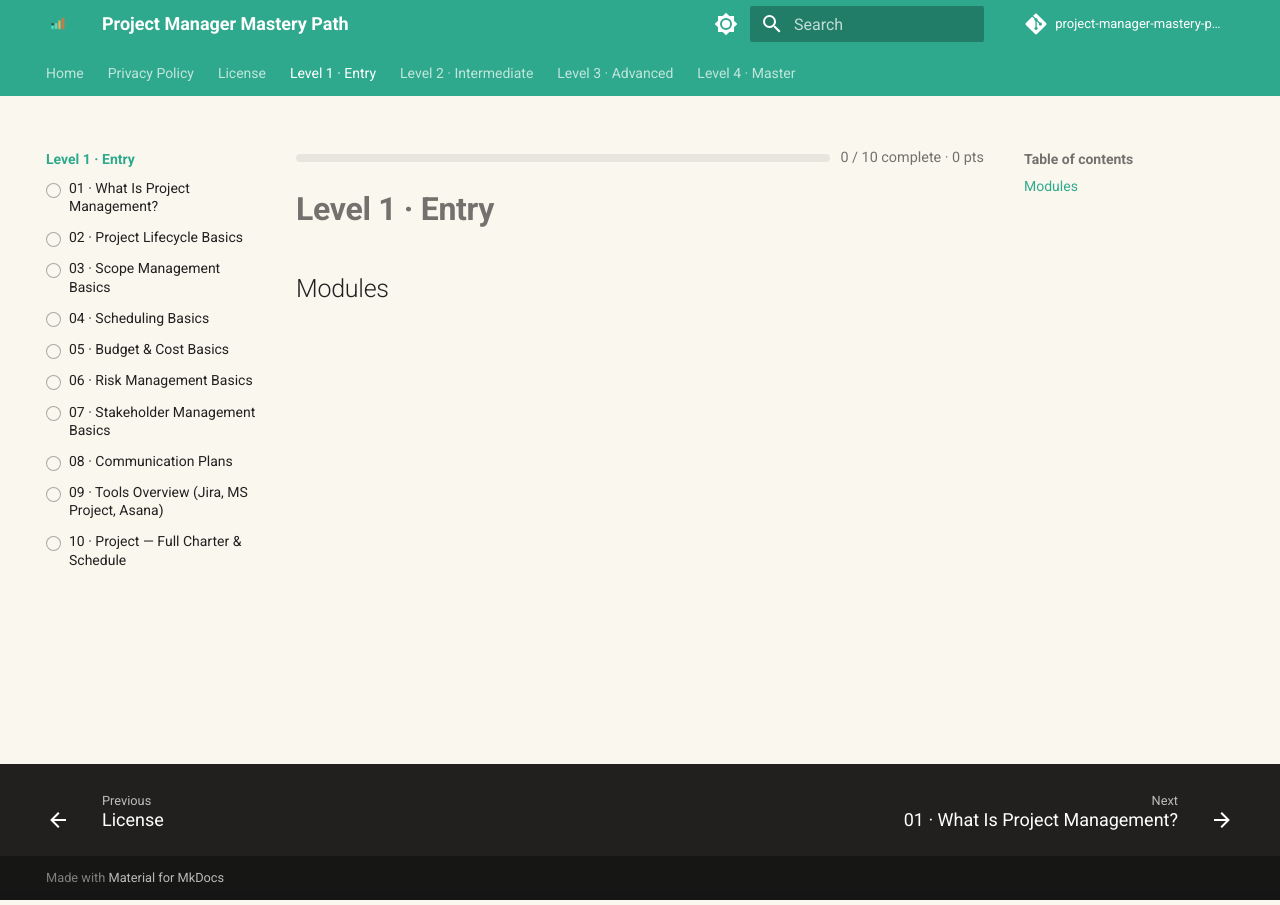
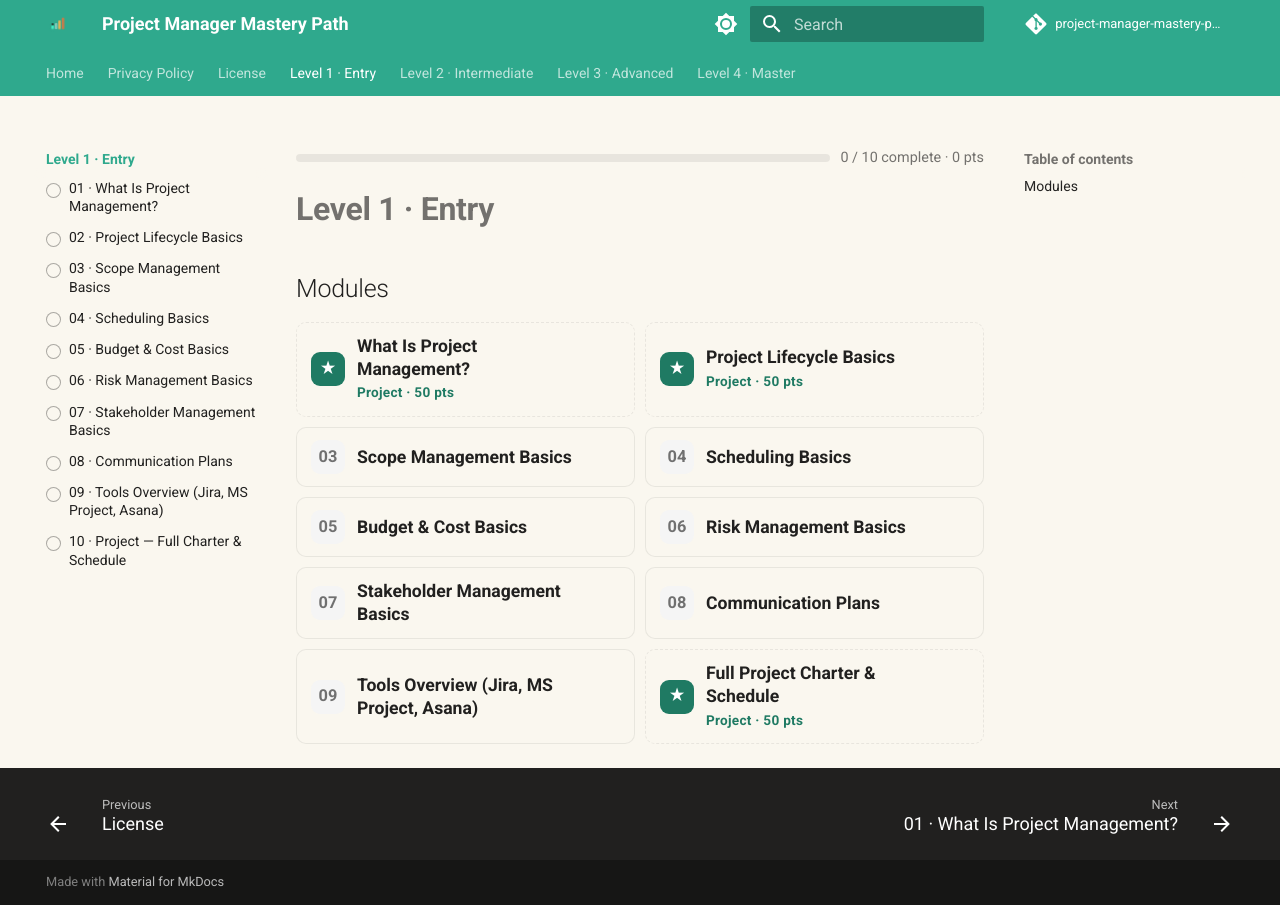
Before and after one commit to SIGILIPELLI/project-manager-mastery-path, an MkDocs documentation site: the page built from docs/level-1/index.md, in a window 1280 px wide. Built offline with MkDocs 1.6.1 and Material for MkDocs 9.7.7, drawn with Linux system fonts in a browser that asks for light colours; comment, search, counter and statistics services are not loaded; part of the change alters nothing that is shown.

Commit message:
Fix missing module list links on level overview pages
Several level-N/index.md pages listed module titles as plain text
instead of links, so the client-side tile enhancer found no <a>
inside each list item and replaced the list with an empty grid —
the "Modules" heading rendered with nothing underneath. Converted
each affected list to link to its real lesson file per mkdocs.yml's
nav; levels already linked correctly are untouched.

Co-Authored-By: Claude Sonnet 5 <noreply@anthropic.com>
Claude-Session: https://claude.ai/code/session_01Hje8nqbBP9V9WQ3JEcJc69

```diff
--- a/docs/level-1/index.md
+++ b/docs/level-1/index.md
@@ -2,13 +2,13 @@
 
 ## Modules
 
-1. What Is Project Management?
-2. Project Lifecycle Basics
-3. Scope Management Basics
-4. Scheduling Basics
-5. Budget & Cost Basics
-6. Risk Management Basics
-7. Stakeholder Management Basics
-8. Communication Plans
-9. Tools Overview (Jira, MS Project, Asana)
-10. Project — Full Project Charter & Schedule
+1. [What Is Project Management?](01-what-is-project-management.md)
+2. [Project Lifecycle Basics](02-project-lifecycle-basics.md)
+3. [Scope Management Basics](03-scope-management-basics.md)
+4. [Scheduling Basics](04-scheduling-basics.md)
+5. [Budget & Cost Basics](05-budget-cost-basics.md)
+6. [Risk Management Basics](06-risk-management-basics.md)
+7. [Stakeholder Management Basics](07-stakeholder-management-basics.md)
+8. [Communication Plans](08-communication-plans.md)
+9. [Tools Overview (Jira, MS Project, Asana)](09-tools-overview.md)
+10. [Project — Full Project Charter & Schedule](10-project-charter-schedule.md)
```
